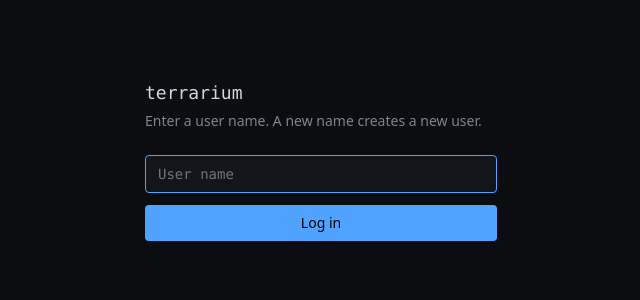
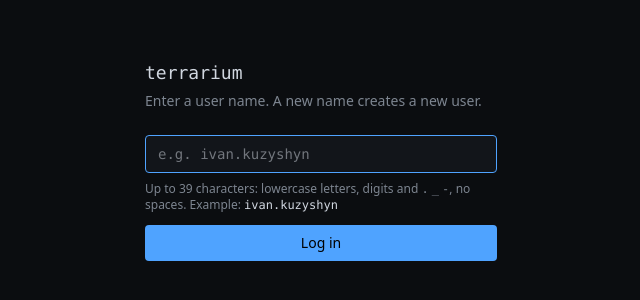
Before and after one commit to IvanKuzyshyn/coding-agent-playground, a Next.js app in the folder web/: page /login in a window 1280 px wide. Shown: the part 240-540 px from the top of the page, without its empty margins (319-959 px from the left). Built offline with nearby package versions, Linux system fonts and the light colour scheme; no server answers.

Commit message:
Show the user name format and an example on the login form

```diff
--- a/web/app/login/login-form.tsx
+++ b/web/app/login/login-form.tsx
@@ -15,9 +15,15 @@ export function LoginForm() {
         autoFocus
         required
         maxLength={39}
-        placeholder="User name"
+        placeholder="e.g. ivan.kuzyshyn"
+        aria-describedby="name-hint"
         className="rounded border border-line bg-panel px-3 py-2 font-mono text-sm outline-none focus:border-accent"
       />
+      <p id="name-hint" className="-mt-1 text-xs text-muted">
+        Up to 39 characters: lowercase letters, digits and <code className="font-mono">.</code>{" "}
+        <code className="font-mono">_</code> <code className="font-mono">-</code>, no spaces. Example:{" "}
+        <code className="font-mono text-fg">ivan.kuzyshyn</code>
+      </p>
       <button
         disabled={pending}
         className="rounded bg-accent px-3 py-2 text-sm font-medium text-black disabled:opacity-50"
```
